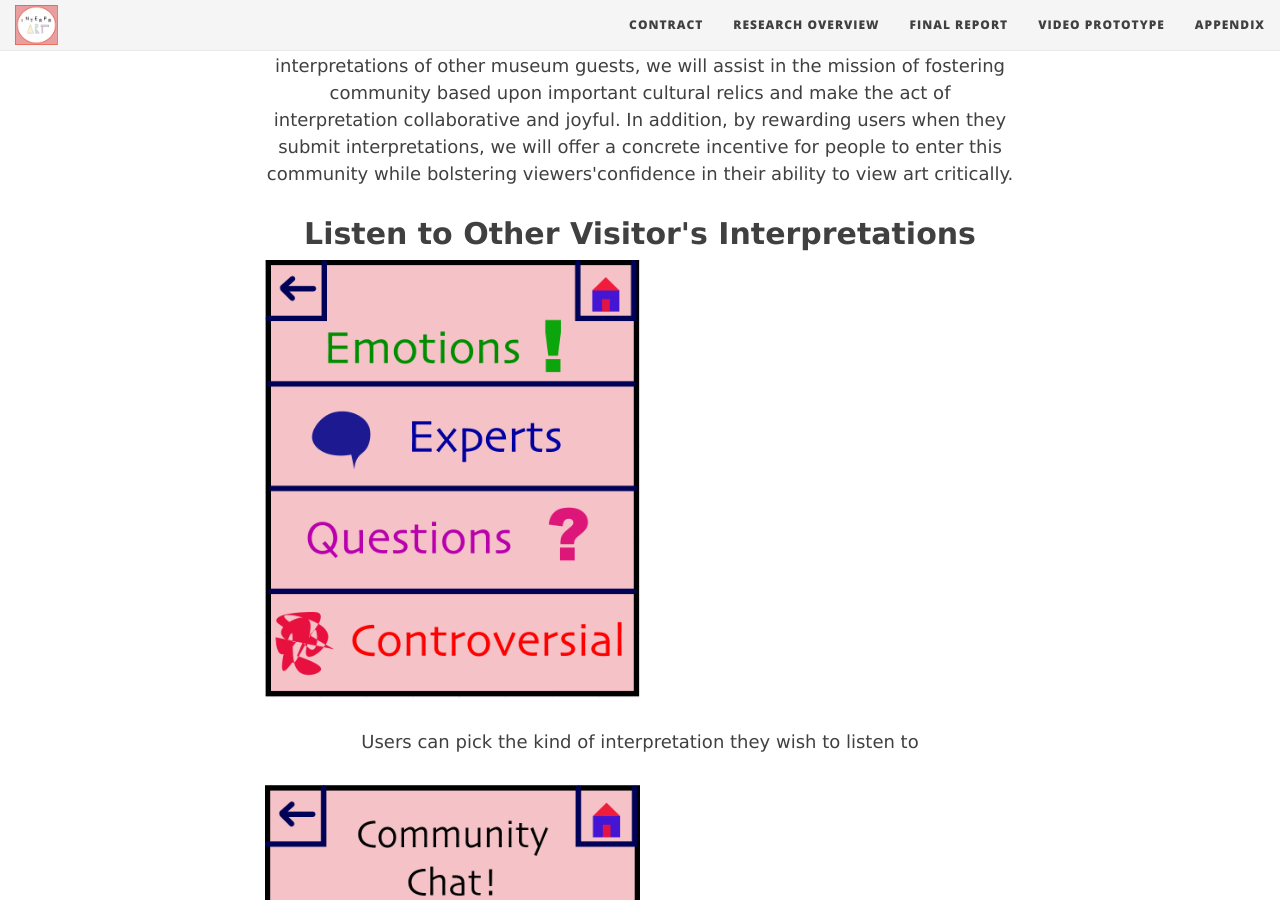
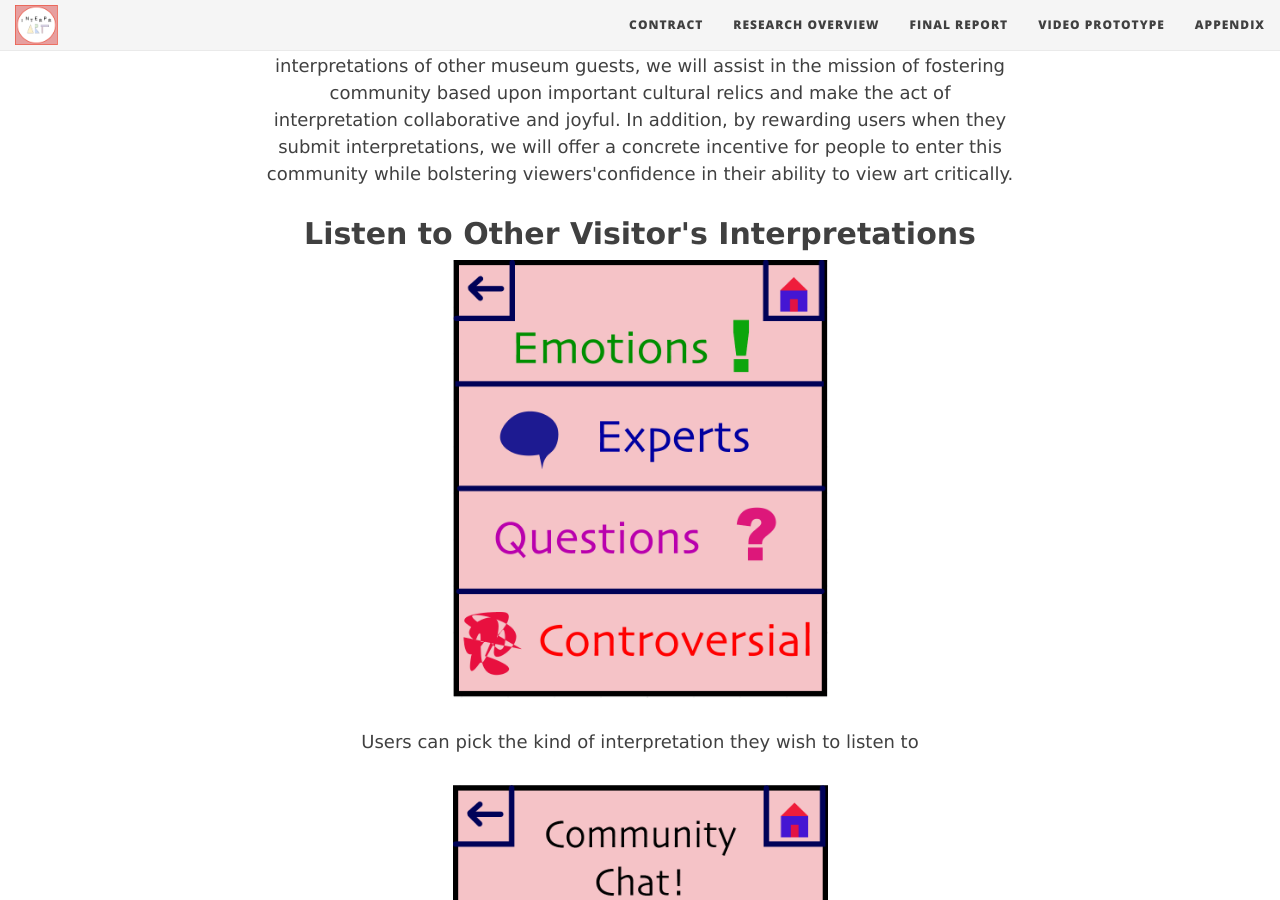
Before and after one commit to mc-mejia/HCIGroupProject, a Jekyll site: the page built from index.html, in a window 1280 px wide and 900 px high, scrolled down 1547 px. Built offline with Jekyll 4.4.1, drawn with Linux system fonts in a browser that asks for light colours; nearby versions of some CDN libraries; the list of posts is cut into pages by our own code.

Commit message:
Update index.html

```diff
--- a/index.html
+++ b/index.html
@@ -32,15 +32,15 @@ p {text-align:center;font-family: Verdana;}
 
 <p> Our smartwatch application will ask visitors about the meaning of a work of art and allow the user to respond conversationally, giving them a mental jolt (a reminder to engage with the art) without detracting and distracting from the experience of viewing the art itself. By allowing visitors to listen to the interpretations of other museum guests, we will assist in the mission of fostering community based upon important cultural relics and make the act of interpretation collaborative and joyful. In addition, by rewarding users when they submit interpretations, we will offer a concrete incentive for people to enter this community while bolstering viewers'confidence in their ability to view art critically.
 </p>
-<h2> <strong> <center> Listen to Other Visitor's Interpretations	</strong></h2>
-	<img src = "img/sheep_categories.png" alt = "Users can pick the kind of interpretation they wish to listen to" style = "width:50%;height:50%;">
+<h2> <strong> Listen to Other Visitor's Interpretations	</strong></h2>
+	<center> <img src = "img/sheep_categories.png" alt = "Users can pick the kind of interpretation they wish to listen to" style = "width:50%;height:50%;"> </center>
 	<p>Users can pick the kind of interpretation they wish to listen to</p>
-	<img src = "img/sheep_chatcheck.png" alt = "And listen to interpretations from other members of the community" style = "width:50%;height:50%;">
+	<center> <img src = "img/sheep_chatcheck.png" alt = "And listen to interpretations from other members of the community" style = "width:50%;height:50%;"> </center>
 	<p> And listen to interpretations from other members of the community </p>
 	<h2> <strong> Enter the Conversation </strong> </h2>
-	<img src = "img/sheep_record.png" alt = "When they feel like they have an idea to contribute to the conversation, they can add their own interpretation" style = "width:50%;height:50%;" >
+	<center> <img src = "img/sheep_record.png" alt = "When they feel like they have an idea to contribute to the conversation, they can add their own interpretation" style = "width:50%;height:50%;" > </center>
 	<p> When they feel like they have an idea to contribute to the conversation, they can add their own interpretation </p>
-	<h2> <strong> Receive a Reward </strong> </h2> </center>
+	<h2> <strong> Receive a Reward </strong> </h2>
 	<center> <img src = "img/sheep_star.png" alt = "They might even be granted a reward for submitting an interpretation!"> </center>
 	<p> They might even be granted a reward for submitting an interpretation! </p>
 <h1><strong>Video Prototype</strong></h1>
```
